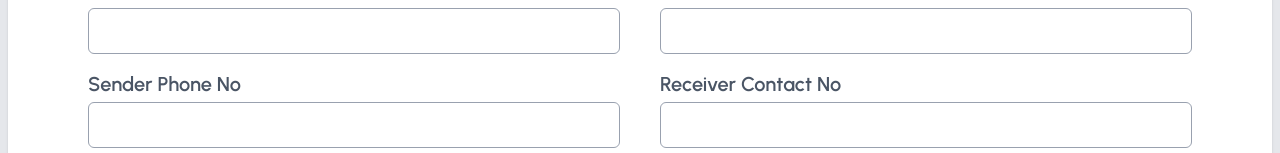
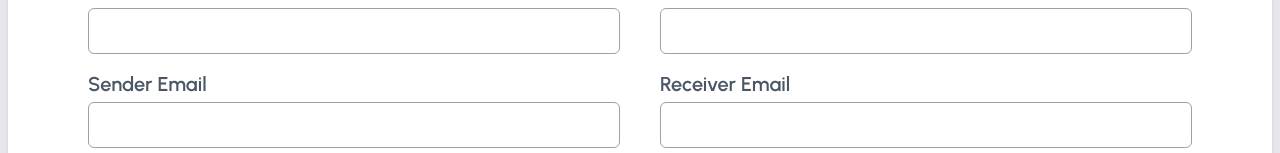
Before and after one commit to priyotush25/zap-shift-client, a React (Vite) app: page /send-parcel in a window 1280 px wide. Shown: the part 647-800 px from the top of the page. Built offline with nearby package versions, Linux system fonts and the light colour scheme; no server answers; sample sign-in values are in the browser's storage.

Commit message:
connect with database

```diff
--- a/src/Pages/persel/SendParcel.jsx
+++ b/src/Pages/persel/SendParcel.jsx
@@ -1,6 +1,7 @@
 import { useForm, useWatch } from "react-hook-form";
 import { useLoaderData } from "react-router";
 import Swal from "sweetalert2";
+import useAxiosSecure from "../../hook/useAxiosSecure";
 import Button from "../../shared/button/Button";
 import Card from "../../shared/card.jsx/Card";
 import Input from "../../shared/field/Input";
@@ -15,7 +16,7 @@ const SendParcel = () => {
 
     const { handleSubmit, register, control, formState: { errors } } = useForm()
 
-
+    const axiosSecure = useAxiosSecure();
 
 
     const senderRegion = useWatch({ control, name: 'senderRegion' });
@@ -36,7 +37,7 @@ const SendParcel = () => {
 
         const isDocument = data.parcelType === "document";
         const isSameDistrict = data.senderDistrict === data.receiverDistrict;
-        console.log(isSameDistrict);
+
         const parcelWeight = parseFloat(data.parcelWeight)
         let cost = 0;
 
@@ -62,20 +63,28 @@ const SendParcel = () => {
 
 
         Swal.fire({
-            title: "Are you sure?",
-            text: `Total Cost : ${cost}`,
+            title: "Agree with the cost?",
+            text: `Total Cost : ${cost} Taka`,
             icon: "warning",
             showCancelButton: true,
             confirmButtonColor: "#3085d6",
             cancelButtonColor: "#d33",
-            confirmButtonText: "Yes, delete it!"
+            cancelButtonText: "Cancel",
+            confirmButtonText: "I agree"
         }).then((result) => {
             if (result.isConfirmed) {
-                Swal.fire({
-                    title: "Deleted!",
-                    text: "Your file has been deleted.",
-                    icon: "success"
-                });
+
+
+                axiosSecure.post("/parcels", data)
+                    .then(res => {
+                        console.log("after saving parse : ", res.data);
+                    })
+
+                // Swal.fire({
+                //     title: "Deleted!",
+                //     text: "Your file has been deleted.",
+                //     icon: "success"
+                // });
             }
         });
 
@@ -83,7 +92,7 @@ const SendParcel = () => {
 
 
 
-        console.log(cost);
+
     }
 
 
@@ -98,7 +107,7 @@ const SendParcel = () => {
 
             <form className="space-y-4" onSubmit={handleSubmit(handleFormSubmit)}>
 
-                {/* document */}
+                {/* document types*/}
                 <div className="flex items-center gap-10 my-10">
 
                     <label className="flex items-center text-xl font-bold gap-3">
@@ -140,7 +149,7 @@ const SendParcel = () => {
                 </div>
 
 
-                {/* receive */}
+                {/* sender information  */}
                 <div className="flex flex-col lg:flex-row items-center justify-between gap-10">
                     <div className="flex-1">
                         <h1 className="text-2xl font-black text-gray-700 mb-5">Sender Details</h1>
@@ -149,6 +158,13 @@ const SendParcel = () => {
                             label={"Sender Name"}
                             inputClass="mb-4 w-full"
                             {...register("senderName")}
+                        />
+
+
+                        <Input
+                            label={"Sender Email"}
+                            inputClass="mb-4 w-full"
+                            {...register("senderEmail")}
                         />
 
 
@@ -194,6 +210,8 @@ const SendParcel = () => {
                         />
 
                     </div>
+
+                    {/* receiver information */}
                     <div className="flex-1">
                         <h1 className="text-2xl font-black text-gray-700 mb-5">Receiver Details</h1>
 
@@ -204,6 +222,12 @@ const SendParcel = () => {
                         />
 
 
+
+                        <Input
+                            label={"Receiver Email"}
+                            inputClass="mb-4 w-full"
+                            {...register("receiverEmail")}
+                        />
 
 
 
--- /dev/null
+++ b/src/hook/useAxiosSecure.jsx
@@ -0,0 +1,19 @@
+import axios from "axios";
+
+
+
+
+const axiosSecure = axios.create({
+  baseURL: 'http://localhost:3000'
+
+});
+
+
+
+
+
+const useAxiosSecure = () => {
+  return axiosSecure;
+};
+
+export default useAxiosSecure;
```
